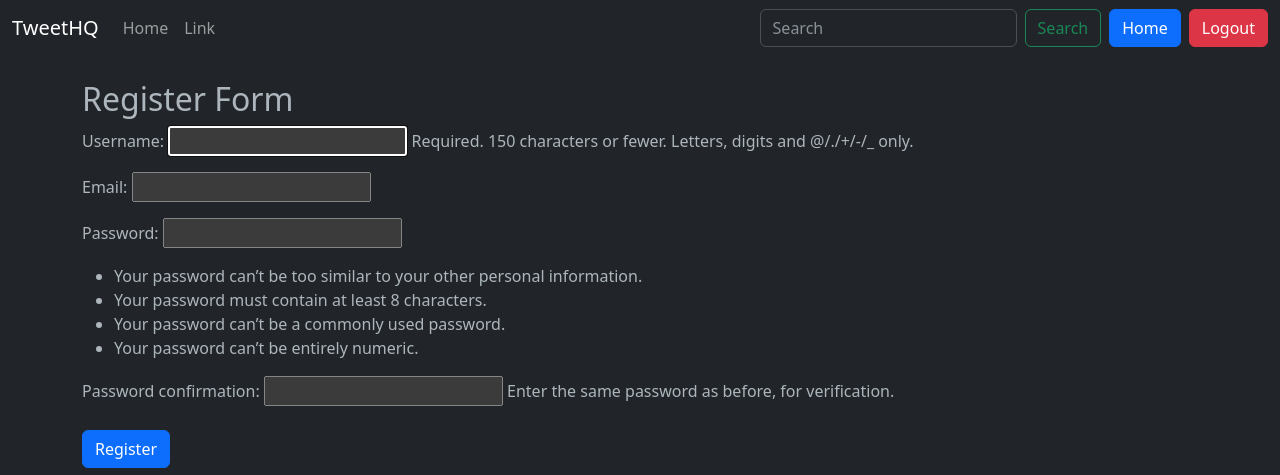
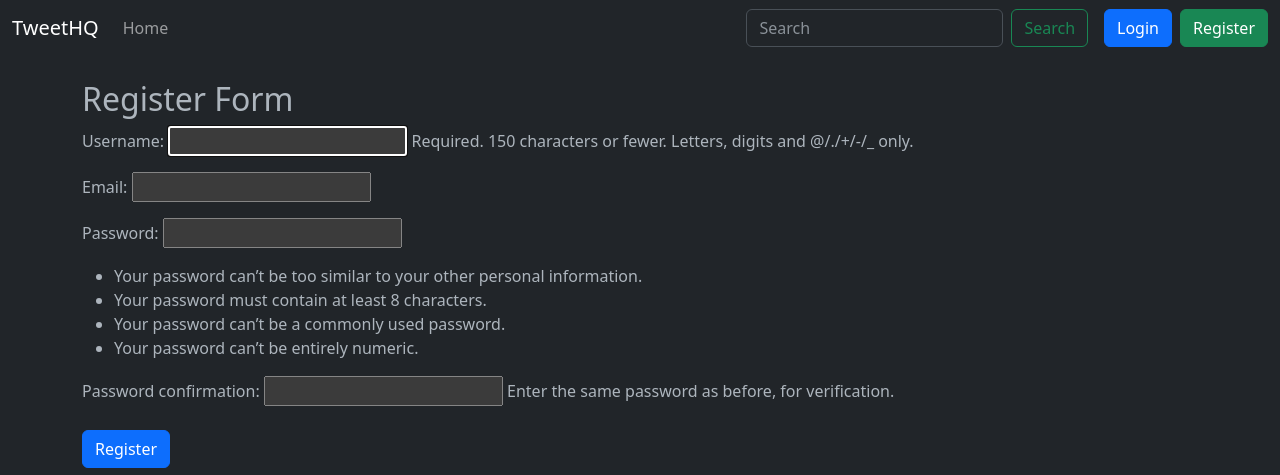
Before and after one commit to nikhil5534/tweet_app, a Django app: page /tweet/register/ in a window 1280 px wide. Shown: the top 475 px of the page. Run offline with Django 5.2, Linux system fonts and the light colour scheme.

Commit message:
Layout4 update

```diff
--- a/tweetheadq/templates/layout.html
+++ b/tweetheadq/templates/layout.html
@@ -6,64 +6,91 @@
     <meta name="viewport" content="width=device-width, initial-scale=1.0">
     <title>
         {% block title %}
-            My Django App
+            TweetHQ
         {% endblock %}
     </title>
 
-    <!-- Bootstrap CSS from CDN -->
+    <!-- Bootstrap CSS (stable version) -->
     <link href="https://cdn.jsdelivr.net/npm/bootstrap@5.3.0/dist/css/bootstrap.min.css" rel="stylesheet">
 
     <!-- Custom CSS -->
     <link rel="stylesheet" href="{% static 'css/style.css' %}">
 </head>
+
 <body>
-    <!-- Navbar -->
+
+<!-- ✅ NAVBAR -->
 <nav class="navbar navbar-expand-lg navbar-dark bg-dark">
     <div class="container-fluid">
-        <a class="navbar-brand" href="/">TweetHQ</a>
 
-        <button class="navbar-toggler" type="button" data-bs-toggle="collapse"
-                data-bs-target="#navbarNav" aria-controls="navbarNav"
-                aria-expanded="false" aria-label="Toggle navigation">
+        <!-- Brand -->
+        <a class="navbar-brand" href="{% url 'tweet_list' %}">TweetHQ</a>
+
+        <!-- Toggle -->
+        <button class="navbar-toggler" type="button" data-bs-toggle="collapse" data-bs-target="#navbarNav">
             <span class="navbar-toggler-icon"></span>
         </button>
 
+        <!-- Content -->
         <div class="collapse navbar-collapse" id="navbarNav">
-            <!-- Left side -->
-            <ul class="navbar-nav me-auto mb-2 mb-lg-0">
+
+            <!-- Left -->
+            <ul class="navbar-nav me-auto">
                 <li class="nav-item">
-                    <a class="nav-link" href="/">Home</a>
-                </li>
-                <li class="nav-item">
-                    <a class="nav-link" href="#">Link</a>
+                    <a class="nav-link" href="{% url 'tweet_list' %}">Home</a>
                 </li>
             </ul>
 
-            <!-- Right side -->
-            <form class="d-flex me-2">
+            <!-- Search -->
+            <form class="d-flex me-3" role="search">
                 <input class="form-control me-2" type="search" placeholder="Search">
                 <button class="btn btn-outline-success" type="submit">Search</button>
             </form>
 
-            <a href="/" class="btn btn-primary me-2">Home</a>
+            <!-- Auth Section -->
+            {% if user.is_authenticated %}
+
+                <!-- Create Tweet -->
+                <a href="{% url 'tweet_create' %}" class="btn btn-primary me-2">
+                    Create
+                </a>
+
+                <!-- Logout (POST only) -->
                 <form action="{% url 'logout' %}" method="post" style="display:inline;">
                     {% csrf_token %}
                     <button type="submit" class="btn btn-danger">Logout</button>
                 </form>
+
+            {% else %}
+
+                <!-- Login -->
+                <a href="{% url 'login' %}" class="btn btn-primary me-2">
+                    Login
+                </a>
+
+                <!-- Register -->
+                <a href="{% url 'register' %}" class="btn btn-success">
+                    Register
+                </a>
+
+            {% endif %}
+
         </div>
     </div>
 </nav>
-    <!-- Main Content -->
+
+<!-- ✅ MAIN CONTENT -->
 <main class="container mt-4">
     {% block content %}
         <p>Content not found.</p>
     {% endblock %}
 </main>
 
-    <!-- Bootstrap JS from CDN -->
-    <script src="https://cdn.jsdelivr.net/npm/bootstrap@5.3.3/dist/js/bootstrap.bundle.min.js"></script>
+<!-- Bootstrap JS -->
+<script src="https://cdn.jsdelivr.net/npm/bootstrap@5.3.0/dist/js/bootstrap.bundle.min.js"></script>
 
 <!-- Custom JS -->
 <script src="{% static 'js/main.js' %}"></script>
+
 </body>
 </html>
```
Lines whose indentation alone changed are shown as unchanged.
